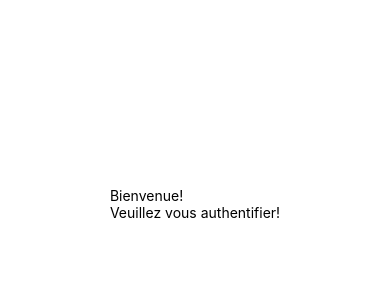
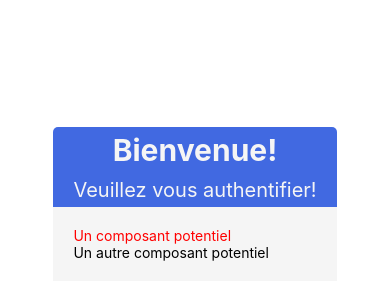
Before and after one commit to judithpetit82/app29_08, a React Native app: screen / in a window 390 px wide. Shown: the part 218-518 px from the top of the page. Built offline with nearby package versions, Linux system fonts and the light colour scheme.

Commit message:
Fin Card

```diff
--- a/App.js
+++ b/App.js
@@ -9,6 +9,7 @@ export default function App() {
   return (
     <View style={styles.container}>
       {user ? <Profil /> : <Auth />}
+
       <StatusBar style='auto' />
     </View>
   );
--- a/Components/HOC/Card/Card.jsx
+++ b/Components/HOC/Card/Card.jsx
@@ -1,10 +1,35 @@
-import { Text, View } from "react-native";
-
-export default function Card(props) {
+import { StyleSheet, Text, View } from "react-native";
+//HOC: HIGH ORDER COMPONENT.
+export default function Card({ title: titre, content, children }) {
   return (
-    <View>
-      <Text>{props.title}</Text>
-      <Text>{props.content}</Text>
+    <View style={styles.container}>
+      <Text style={[styles.text, styles.title]}>{titre}</Text>
+      <Text style={[styles.text]}>{content}</Text>
+      <View style={styles.childrenContainer}>{children}</View>
     </View>
   );
 }
+
+const styles = StyleSheet.create({
+  container: {
+    backgroundColor: "royalblue",
+    width: "100%",
+    borderRadius: 5,
+  },
+  text: {
+    color: "whitesmoke",
+    textAlign: "center",
+    fontSize: 20,
+    padding: 5,
+    paddingHorizontal: 20,
+  },
+  title: {
+    fontSize: 30,
+    fontWeight: "bold",
+    padding: 5,
+  },
+  childrenContainer: {
+    backgroundColor: "whitesmoke",
+    padding: 20,
+  },
+});
--- a/Components/Pages/Auth/Auth.jsx
+++ b/Components/Pages/Auth/Auth.jsx
@@ -4,7 +4,10 @@ import Card from "../../HOC/Card/Card";
 export default function Auth() {
   return (
     <View>
-      <Card title='Bienvenue!' content='Veuillez vous authentifier!' />
+      <Card title='Bienvenue!' content='Veuillez vous authentifier!'>
+        <Text style={{ color: "red" }}>Un composant potentiel</Text>
+        <Text>Un autre composant potentiel</Text>
+      </Card>
     </View>
   );
 }
```
Also changed, not shown: 1 other file (tests, documents, lock files or other folders).
